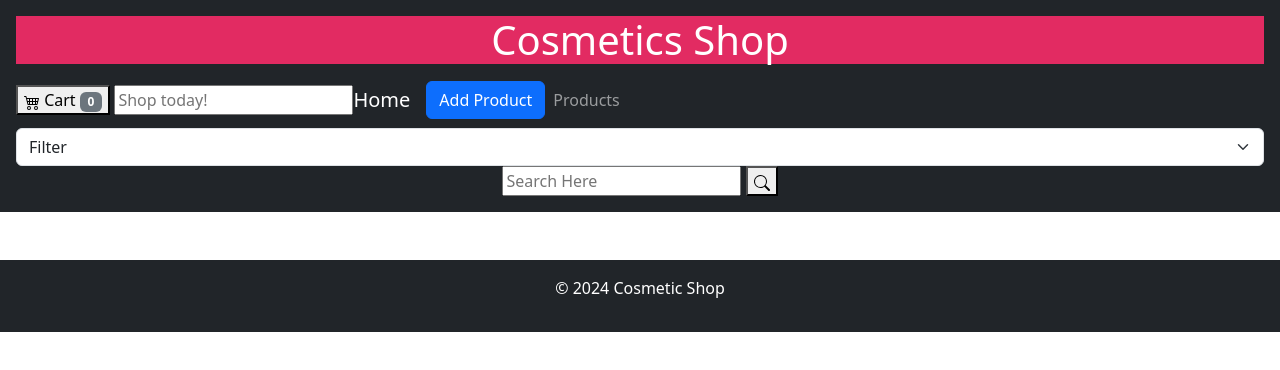
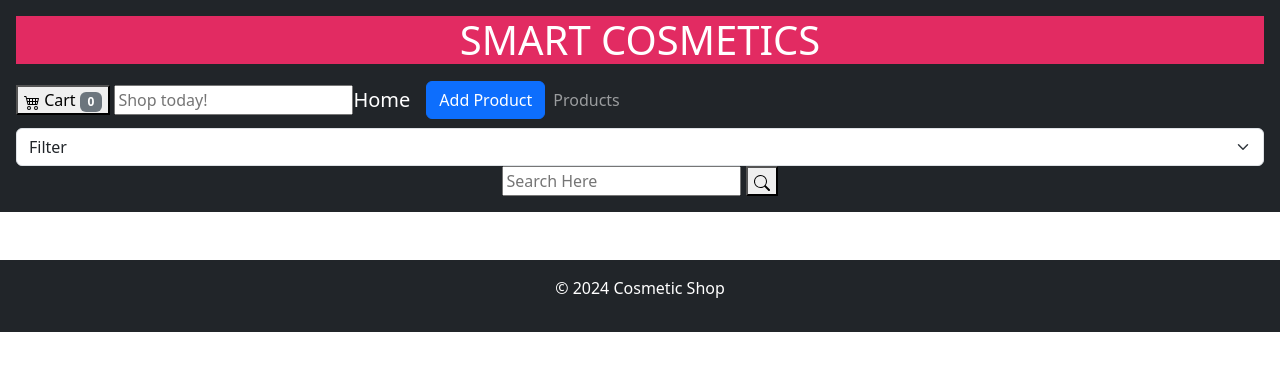
Before and after one commit to emmanuelronoh/group5, a plain HTML site: page index.html in a window 1280 px wide. Drawn offline with nearby package versions, Linux system fonts and the light colour scheme; no server answers.

Commit message:
changed h1

```diff
--- a/index.html
+++ b/index.html
@@ -10,7 +10,7 @@
 </head>
 <body>
     <header class="bg-dark text-white text-center p-3">
-        <h1>Cosmetics Shop</h1>
+        <h1>SMART COSMETICS</h1>
         <nav class="navbar navbar-expand-lg navbar-dark bg-dark">
             <div>
                 <button>
```
